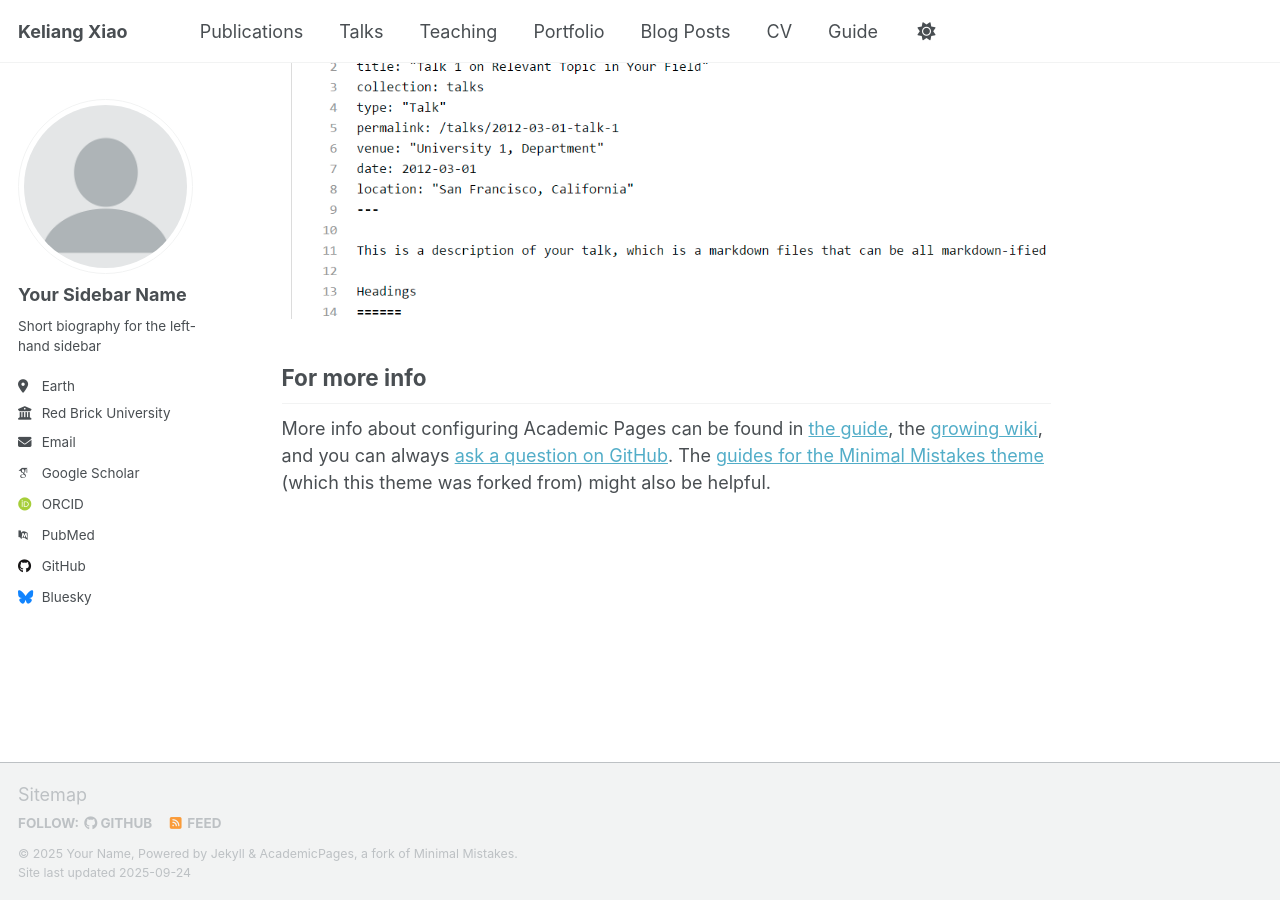
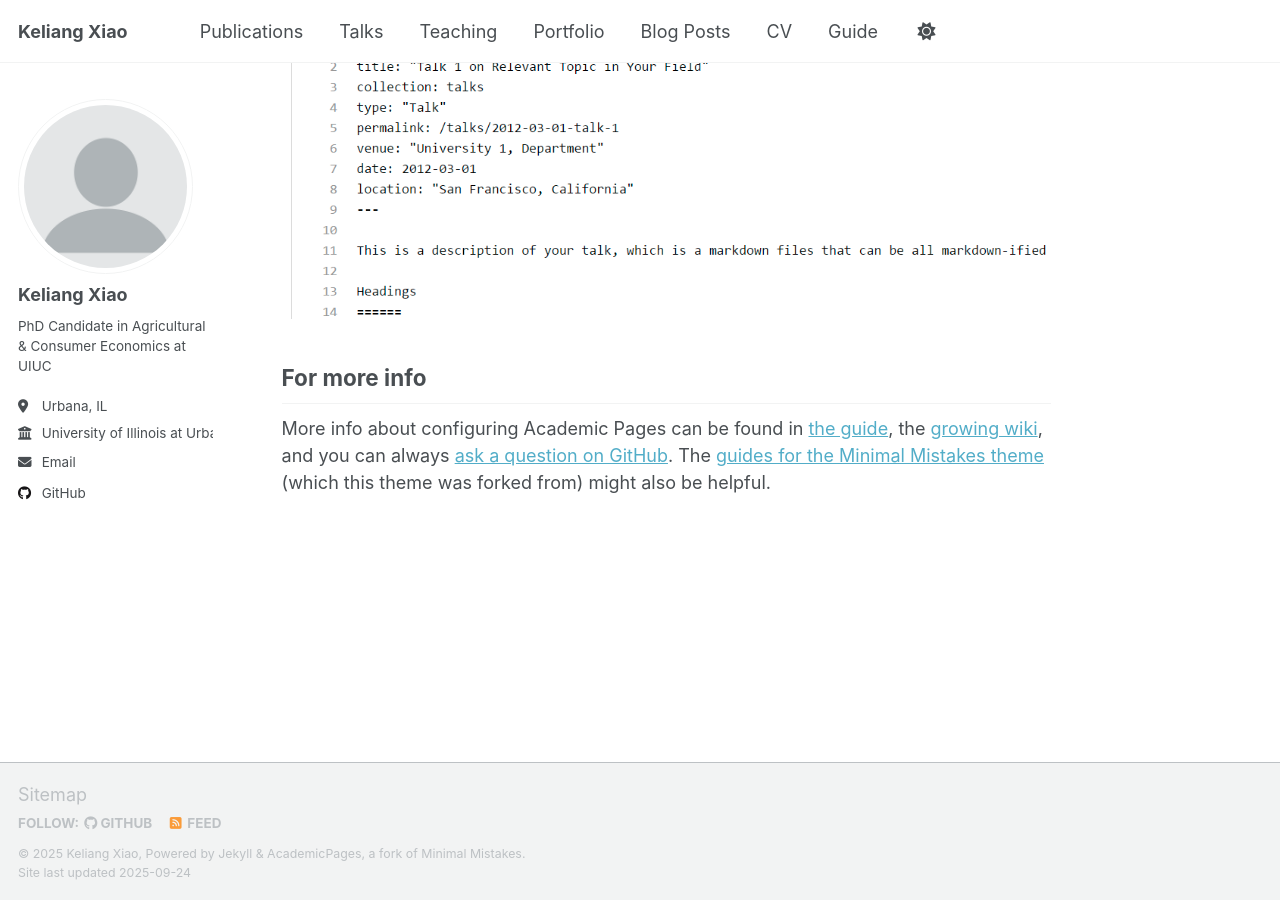
Before and after one commit to kelleyxiao/keliangxiao.github.io, a Jekyll site: the page built from _pages/about.md, in a window 1280 px wide and 900 px high, scrolled down 2880 px. Built offline with Jekyll 4.4.1, drawn with Linux system fonts in a browser that asks for light colours; some web fonts are replaced; a script that is not in the unit is left out.

Commit message:
Update _config.yml

```diff
--- a/_config.yml
+++ b/_config.yml
@@ -11,8 +11,8 @@ locale                   : "en-US"
 site_theme               : "default" # Currently available options are "default", "air"
 title                    : "Keliang Xiao"
 title_separator          : "-"
-name                     : &name "Your Name"
-description              : &description "Your Name's academic portfolio"   # Update this with a general description of your site, this is the default if not overridden by a page
+name                     : &name "Keliang Xiao"
+description              : &description "Keliang Xiao's academic portfolio"   # Update this with a general description of your site, this is the default if not overridden by a page
 url                      : https://kelleyxiao.github.io/keliangxiao.github.io/ # The base hostname & protocol for your site e.g. "https://[your GitHub username].github.io",
                                                            # or if you already have some other page hosted on Github then use "https://[your GitHub username].github.io/[Your Repo Name]"
 baseurl                  : "" # the subpath of your site, e.g. "/blog"
@@ -24,69 +24,69 @@ repository               : "kelleyxiao/keliangxiao.github.io"
 author:
   # Biographic information
   avatar           : "profile.png"
-  name             : "Your Sidebar Name"
+  name             : "Keliang Xiao"
   pronouns         : # example: "she/her"
-  bio              : "Short biography for the left-hand sidebar"
-  location         : "Earth"
-  employer         : "Red Brick University"
+  bio              : "PhD Candidate in Agricultural & Consumer Economics at UIUC"
+  location         : "Urbana, IL"
+  employer         : "University of Illinois at Urbana–Champaign"
   uri              : # URL
-  email            : "none@example.org"
+  email            : "keliang2@illinois.edu"
 
   # Academic websites
-  academia         : # URL
-  arxiv            : # URL - Update with the correct link to your profile
-  googlescholar    : "https://scholar.google.com/citations?user=PS_CX0AAAAAJ"
-  inspire-hep      : # URL
-  impactstory      : # URL
-  orcid            : "http://orcid.org/yourorcidurl"
-  semantic         : # URL
-  pubmed           : "https://www.ncbi.nlm.nih.gov/pubmed/?term=john+snow"
-  researchgate     : # URL
-  scopus           : # URL
+  # academia         : # URL
+  # arxiv            : # URL - Update with the correct link to your profile
+  # googlescholar    : "https://scholar.google.com/citations?user=PS_CX0AAAAAJ"
+  # inspire-hep      : # URL
+  # impactstory      : # URL
+  # orcid            : "http://orcid.org/yourorcidurl"
+  # semantic         : # URL
+  # pubmed           : "https://www.ncbi.nlm.nih.gov/pubmed/?term=john+snow"
+  # researchgate     : # URL
+  # scopus           : # URL
 
-  # Repositories and software development
-  bitbucket        : # Username - Update with your username on the site
-  codepen          : # Username
-  dribbble         : # Username
-  github           : "academicpages"
-  kaggle           : # Username
-  stackoverflow    : # User number or user number and name (i.e., use "1" or "1/jeff-atwood")
+  # # Repositories and software development
+  # bitbucket        : # Username - Update with your username on the site
+  # codepen          : # Username
+  # dribbble         : # Username
+  github           : "kelleyxiao"
+  # kaggle           : # Username
+  # stackoverflow    : # User number or user number and name (i.e., use "1" or "1/jeff-atwood")
 
-  # Social media
-  artstation       : # Username
-  bluesky          : "bsky.app" # Replace this with you Bluesky username
-  facebook         : # Username
-  flickr           : # Username
-  foursquare       : # Username
-  goodreads        : # Username
-  google_plus      : # Username
-  keybase          : # Username
-  instagram        : # Username
-  lastfm           : # Username
-  linkedin         : # Username
-  mastodon         : # URL
-  medium           : # URL
-  pinterest        : # Username
-  soundcloud       : # Username
-  steam            : # Username
-  telegram         : # URL
-  tumblr           : # Username
-  twitter          : # Username for X / Twitter
-  vine             : # Username
-  weibo            : # Username
-  wikipedia        : # Username
-  xing             : # Username
-  youtube          : # Username
-  zhihu            : # Username
+  # # Social media
+  # artstation       : # Username
+  # bluesky          : "bsky.app" # Replace this with you Bluesky username
+  # facebook         : # Username
+  # flickr           : # Username
+  # foursquare       : # Username
+  # goodreads        : # Username
+  # google_plus      : # Username
+  # keybase          : # Username
+  # instagram        : # Username
+  # lastfm           : # Username
+  # linkedin         : # Username
+  # mastodon         : # URL
+  # medium           : # URL
+  # pinterest        : # Username
+  # soundcloud       : # Username
+  # steam            : # Username
+  # telegram         : # URL
+  # tumblr           : # Username
+  # twitter          : # Username for X / Twitter
+  # vine             : # Username
+  # weibo            : # Username
+  # wikipedia        : # Username
+  # xing             : # Username
+  # youtube          : # Username
+  # zhihu            : # Username
 
 # Publication Category - The following the list of publication categories and their headings
 publication_category:
-  books:
-    title: 'Books'
-  manuscripts:
-    title: 'Journal Articles'
-  conferences:
-    title: 'Conference Papers'
+  JMP:
+    title: 'Job Market Paper'
+  working-paper:
+    title: 'Working Paper'
+  work-in-progress:
+    title: 'Work in Progress'
 
 # Site Settings
 teaser                   :  # filename of teaser fallback teaser image placed in /images/ for social media previews
```
